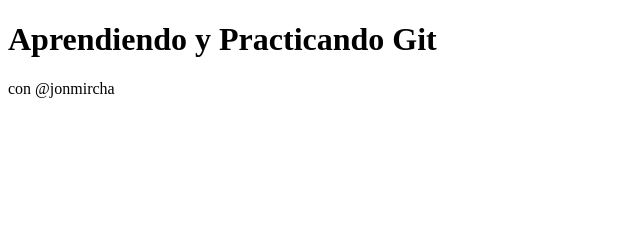
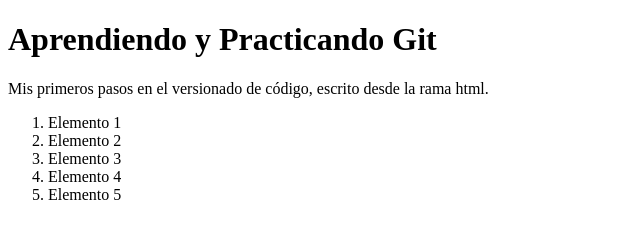
Before and after one commit to VictoriaVegas/youtube.git., a plain HTML site: page index.html in a window 1280 px wide. Shown: the whole page, without its empty margins (0-640 px from the left). Drawn offline with Linux system fonts and the light colour scheme.

```diff
--- a/index.html
+++ b/index.html
@@ -8,6 +8,13 @@
 </head>
 <body>
     <h1>Aprendiendo y Practicando Git</h1>
-    <p>con @jonmircha</p>
+    <p>Mis primeros pasos en el versionado de código, escrito desde la rama html.</p>
+    <ol>
+        <li>Elemento 1</li>
+        <li>Elemento 2</li>
+        <li>Elemento 3</li>
+        <li>Elemento 4</li>
+        <li>Elemento 5</li>
+    </ol>
 </body>
 </html>
```
